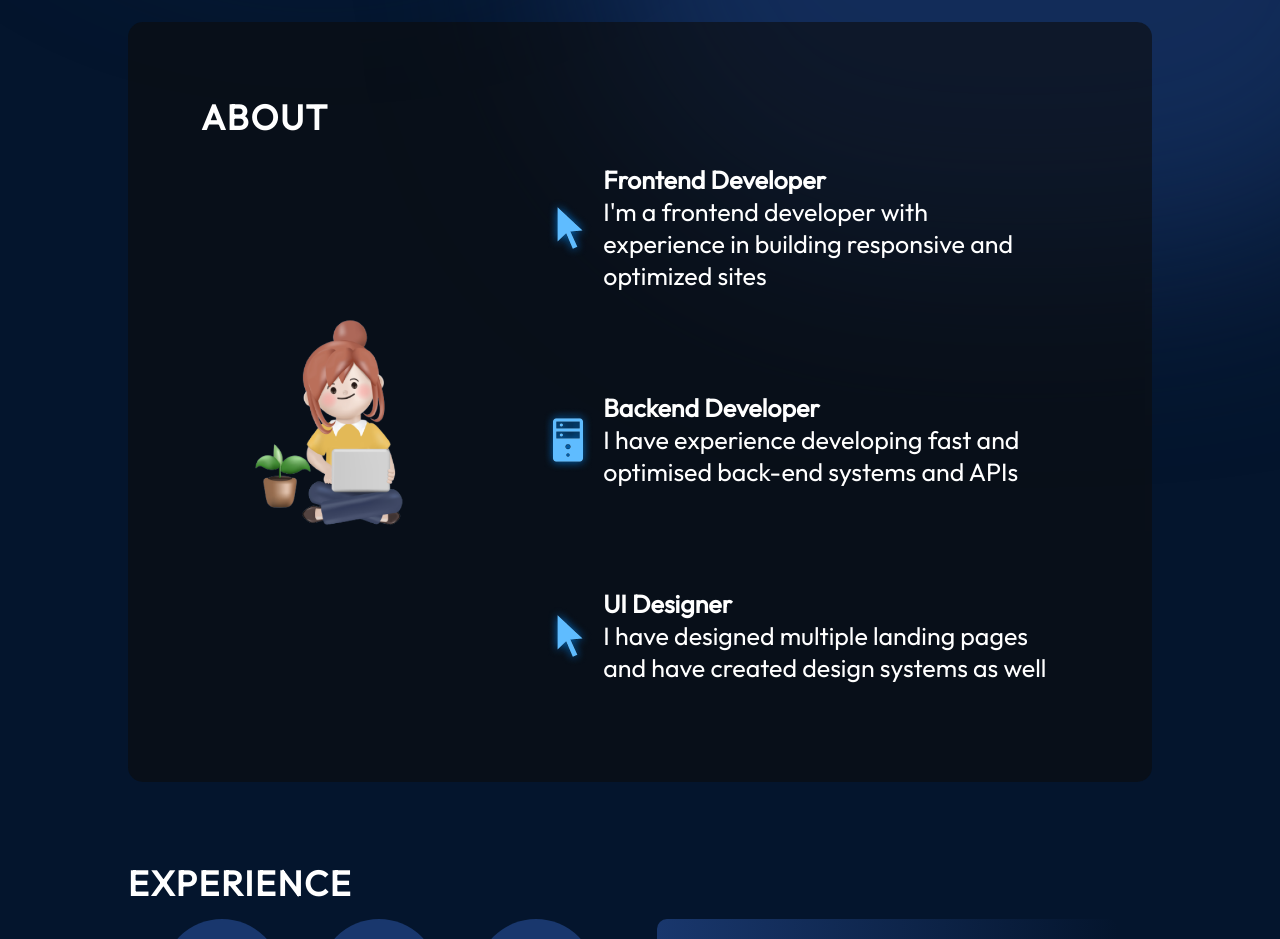
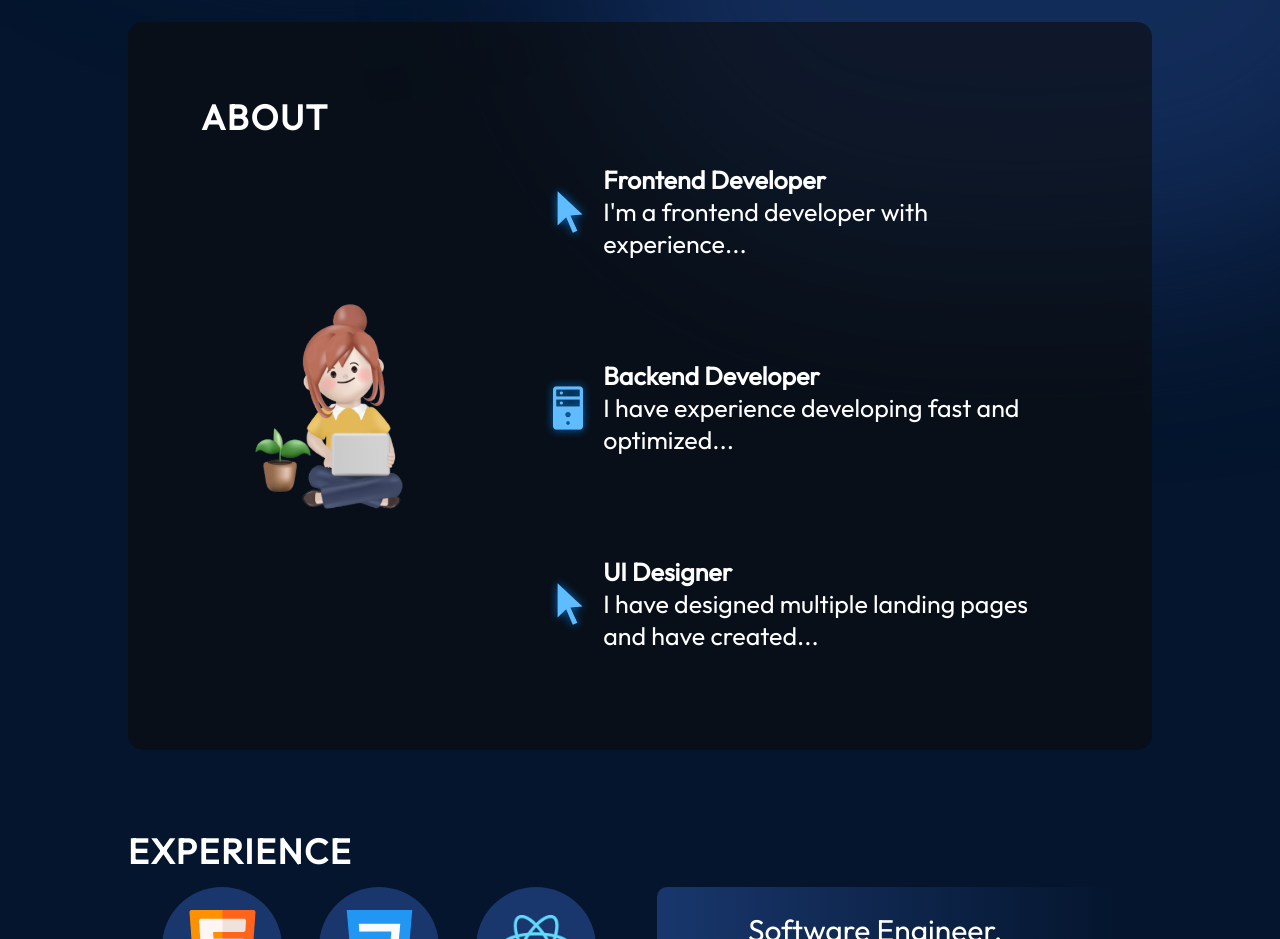
Before and after one commit to CodeCompleteYT/react-portfolio, a React (Vite) app: page / in a window 1280 px wide. Shown: the part 780-1719 px from the top of the page. Built offline with nearby package versions, Linux system fonts and the light colour scheme.

Commit message:
refactor: Enhance code structure and modularity in About component

```diff
--- a/src/components/About/About.jsx
+++ b/src/components/About/About.jsx
@@ -1,49 +1,53 @@
 import React from "react";
+import { getImageUrl } from "../../utils";
+import styles from "./About.module.css";
 
-import styles from "./About.module.css";
-import { getImageUrl } from "../../utils";
+const {
+  container,
+  title,
+  content,
+  aboutImage,
+  aboutItems,
+  aboutItem,
+  aboutItemText,
+} = styles;
+
+const renderAboutItem = (icon, title, description) => (
+  <li className={aboutItem}>
+    <img src={getImageUrl(`about/${icon}`)} alt={`${title} - ${icon}`} />
+    <div className={aboutItemText}>
+      <h3>{title}</h3>
+      <p>{description}</p>
+    </div>
+  </li>
+);
 
 export const About = () => {
   return (
-    <section className={styles.container} id="about">
-      <h2 className={styles.title}>About</h2>
-      <div className={styles.content}>
+    <section className={container} id="about">
+      <h2 className={title}>About</h2>
+      <div className={content}>
         <img
           src={getImageUrl("about/aboutImage.png")}
           alt="Me sitting with a laptop"
-          className={styles.aboutImage}
+          className={aboutImage}
         />
-        <ul className={styles.aboutItems}>
-          <li className={styles.aboutItem}>
-            <img src={getImageUrl("about/cursorIcon.png")} alt="Cursor icon" />
-            <div className={styles.aboutItemText}>
-              <h3>Frontend Developer</h3>
-              <p>
-                I'm a frontend developer with experience in building responsive
-                and optimized sites
-              </p>
-            </div>
-          </li>
-          <li className={styles.aboutItem}>
-            <img src={getImageUrl("about/serverIcon.png")} alt="Server icon" />
-            <div className={styles.aboutItemText}>
-              <h3>Backend Developer</h3>
-              <p>
-                I have experience developing fast and optimised back-end systems
-                and APIs
-              </p>
-            </div>
-          </li>
-          <li className={styles.aboutItem}>
-            <img src={getImageUrl("about/cursorIcon.png")} alt="UI icon" />
-            <div className={styles.aboutItemText}>
-              <h3>UI Designer</h3>
-              <p>
-                I have designed multiple landing pages and have created design
-                systems as well
-              </p>
-            </div>
-          </li>
+        <ul className={aboutItems}>
+          {renderAboutItem(
+            "cursorIcon.png",
+            "Frontend Developer",
+            "I'm a frontend developer with experience..."
+          )}
+          {renderAboutItem(
+            "serverIcon.png",
+            "Backend Developer",
+            "I have experience developing fast and optimized..."
+          )}
+          {renderAboutItem(
+            "cursorIcon.png",
+            "UI Designer",
+            "I have designed multiple landing pages and have created..."
+          )}
         </ul>
       </div>
     </section>
```
